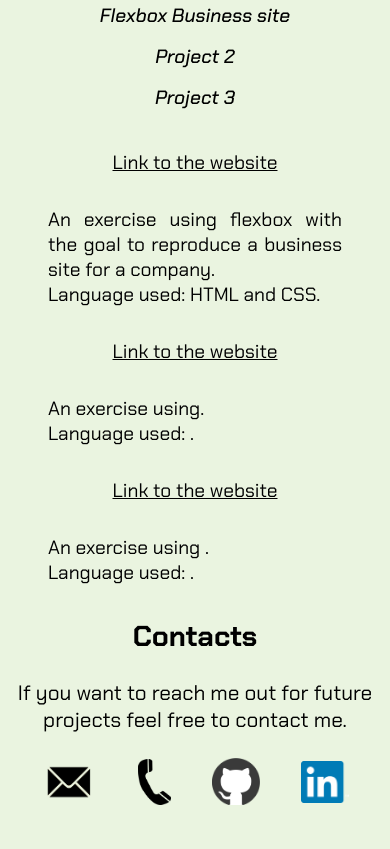
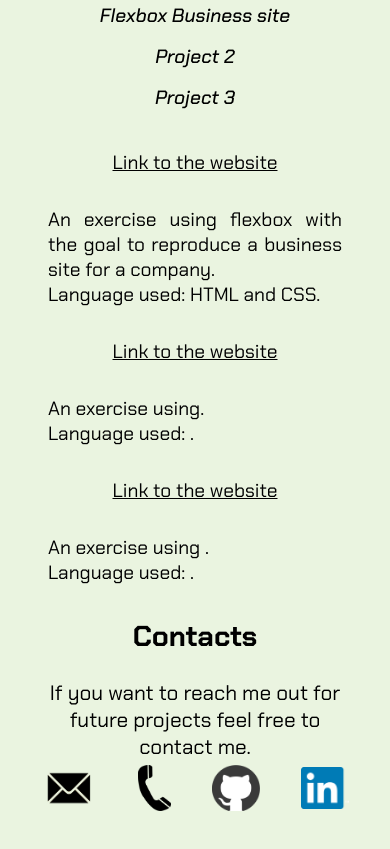
Before and after one commit to matteoconci/Portfolio, a website: page index.html in a window 390 px wide. Shown: the part 2194-3043 px from the top of the page. Drawn offline with Linux system fonts and the light colour scheme.

Commit message:
correct contact mobile margin

```diff
--- a/Style/style.css
+++ b/Style/style.css
@@ -241,6 +241,7 @@ h2 {
 
     .contact-text {
         text-align: center;
+        margin: 0 3rem;
     }
 
     .about-me,
```
